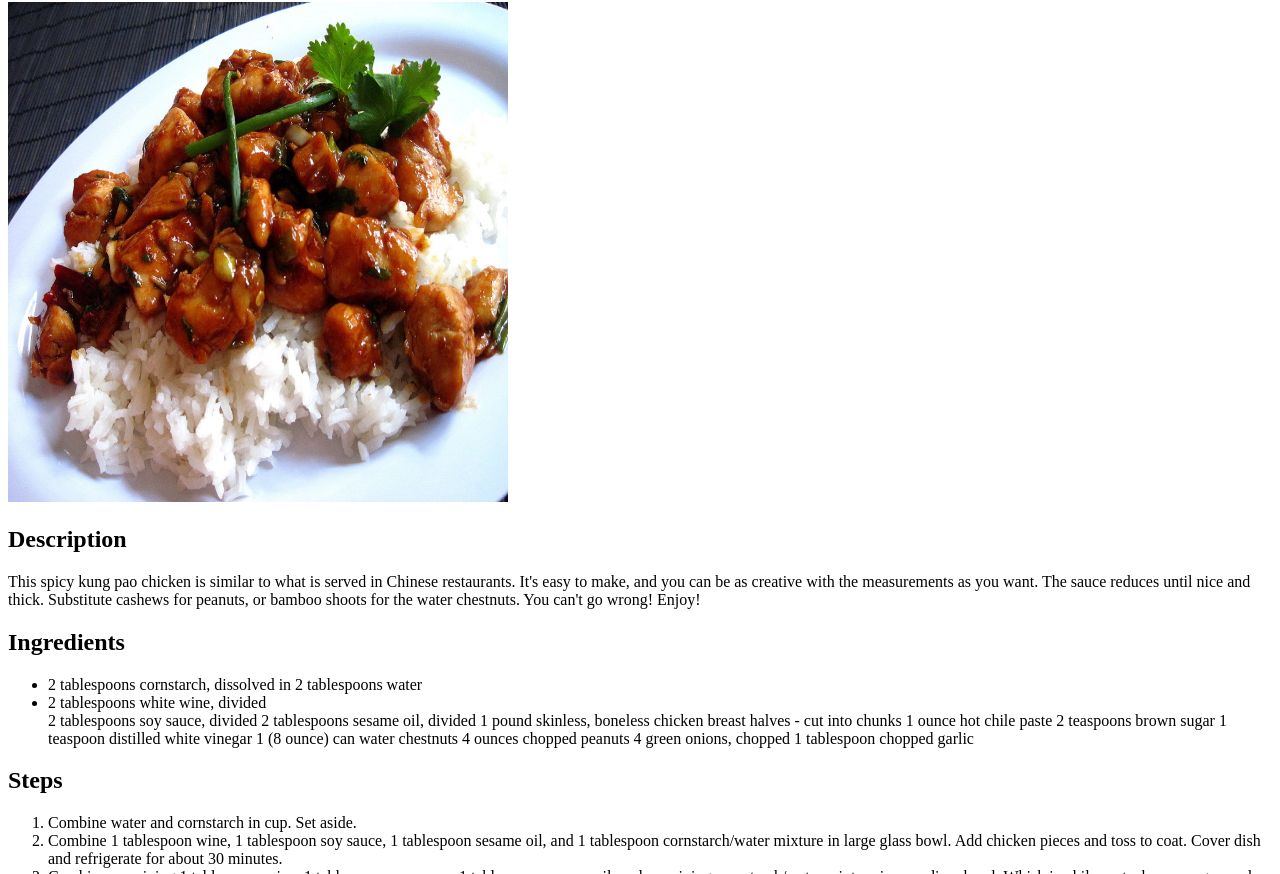
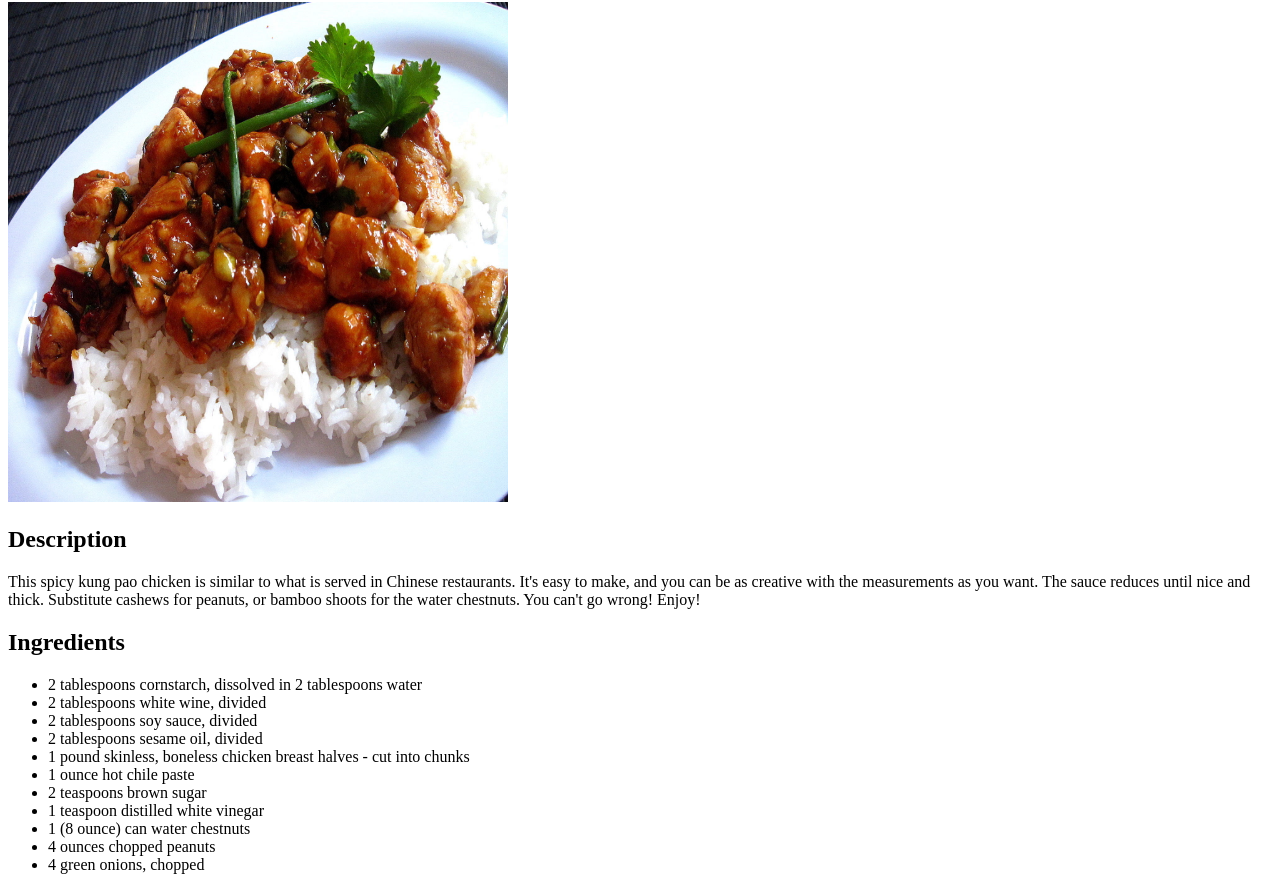
Before and after one commit to sachmo112/odin-recipes, a plain HTML site: page recipes/kungpaochicken.html in a window 1280 px wide. Shown: the part 78-952 px from the top of the page. Drawn offline with Linux system fonts and the light colour scheme.

Commit message:
Fixed ingredients list items

```diff
--- a/recipes/kungpaochicken.html
+++ b/recipes/kungpaochicken.html
@@ -17,16 +17,16 @@
     <ul>
         <li>2 tablespoons cornstarch, dissolved in 2 tablespoons water</li>
         <li>2 tablespoons white wine, divided</li>
-        <l1>2 tablespoons soy sauce, divided</l1>
-        <l1>2 tablespoons sesame oil, divided</l1>
-        <l1>1 pound skinless, boneless chicken breast halves - cut into chunks</l1>
-        <l1>1 ounce hot chile paste</l1>
-        <l1>2 teaspoons brown sugar</l1>
-        <l1>1 teaspoon distilled white vinegar</l1>
-        <l1>1 (8 ounce) can water chestnuts</l1>
-        <l1>4 ounces chopped peanuts</l1>
-        <l1>4 green onions, chopped</l1>
-        <l1>1 tablespoon chopped garlic</l1>
+        <li>2 tablespoons soy sauce, divided</li>
+        <li>2 tablespoons sesame oil, divided</li>
+        <li>1 pound skinless, boneless chicken breast halves - cut into chunks</l1>
+        <li>1 ounce hot chile paste</li>
+        <li>2 teaspoons brown sugar</li>
+        <li>1 teaspoon distilled white vinegar</li>
+        <li>1 (8 ounce) can water chestnuts</li>
+        <li>4 ounces chopped peanuts</li>
+        <li>4 green onions, chopped</li>
+        <li>1 tablespoon chopped garlic</li>
     </ul>
 
     <h2>Steps</h2>
```
